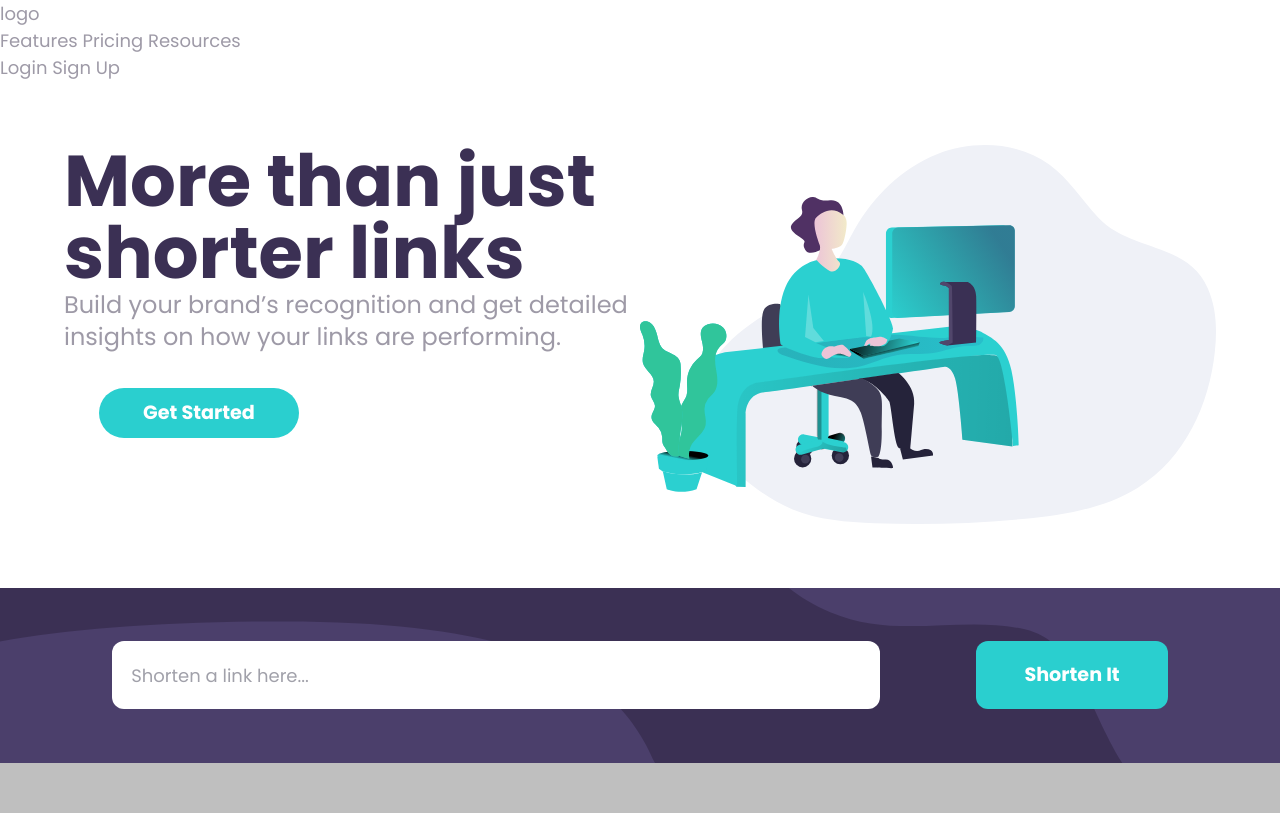
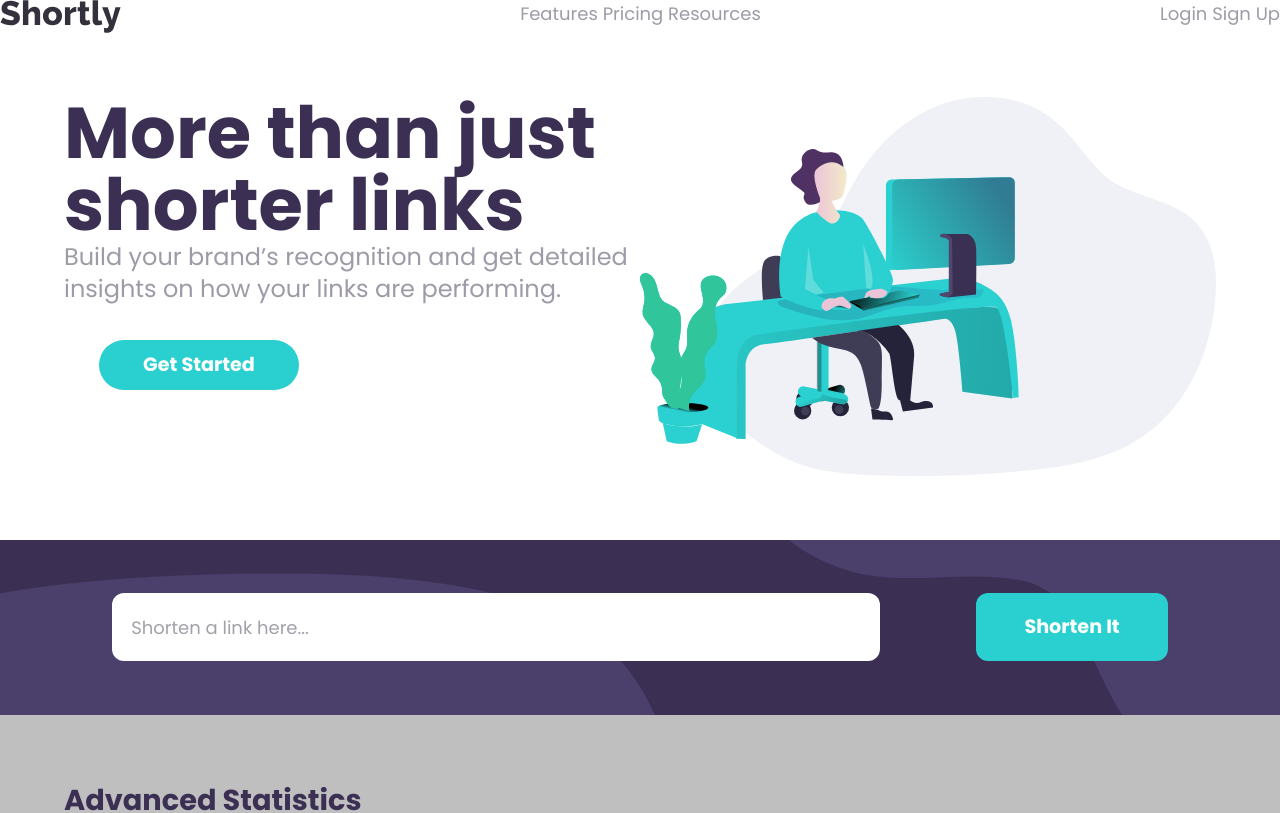
Before and after one commit to cch5ng/url_shortening_api_fe_mentor, a React (Create React App) app: page / in a window 1280 px wide. Shown: the top 813 px of the page. Built offline with nearby package versions, Linux system fonts and the light colour scheme.

Commit message:
start layout of header

```diff
--- a/src/App.js
+++ b/src/App.js
@@ -1,4 +1,6 @@
 import {useState, useEffect} from 'react';
+import { GiHamburgerMenu } from "react-icons/gi";
+
 import logo from './images/logo.svg';
 import './App.css';
 import hero from './images/illustration-working.svg';
@@ -93,14 +95,15 @@ function App() {
 
   return (
     <div className="App">
-      <header>
-        <div>logo</div>
-        <div>
+      <header className="header-container flex flex-row justify-between">
+        <LogoSVG />
+        <GiHamburgerMenu className="desktop:hidden" />
+        <div className="invisible desktop:visible">
           Features
           Pricing
           Resources
         </div>
-        <div>
+        <div className="invisible desktop:visible">
           Login
           Sign Up
         </div>
```
